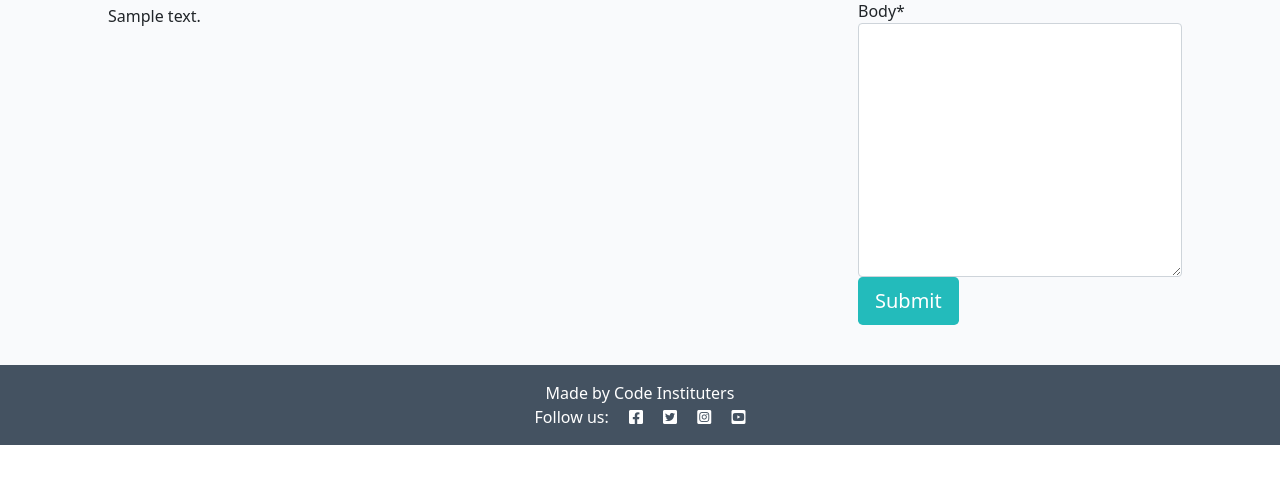
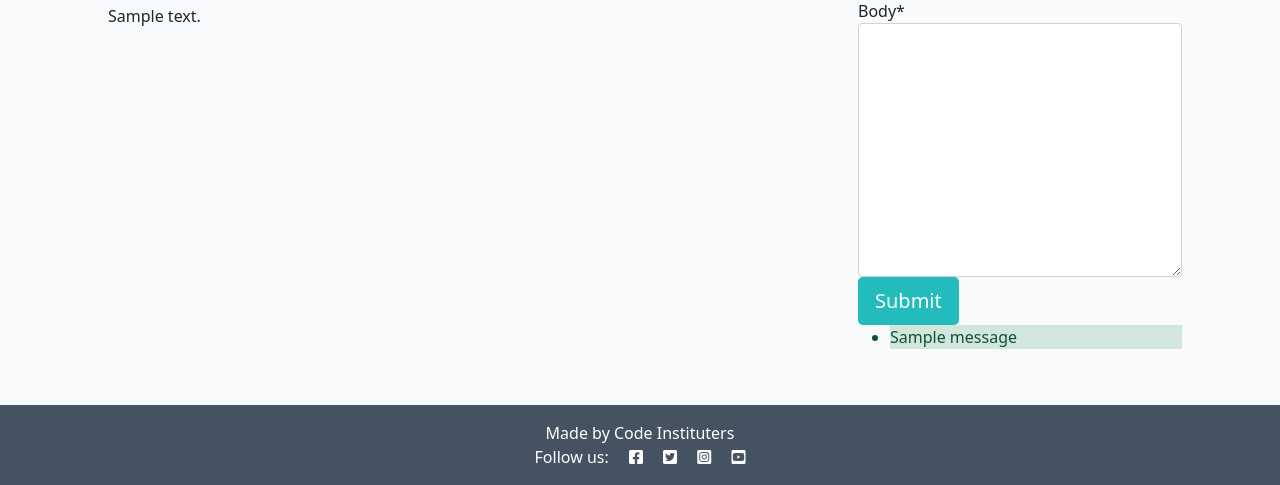
Before and after one commit to JL-14/django-blog, a Django app: a page that uses templates/post_detail.html in a window 1280 px wide. Shown: the part 630-1115 px from the top of the page. Before the commit the page ends 1075 px from the top, so only its background shows below. Run offline with Django 3.2, Linux system fonts and the light colour scheme; a user stored in the database is signed in; tables that the repository leaves empty hold one stand-in row (values such as "Sample post"); one stand-in notice (Sample message) is shown; some libraries are stand-ins or nearby versions.

Commit message:
Add comment submitted message

```diff
--- a/blog/views.py
+++ b/blog/views.py
@@ -1,6 +1,7 @@
 from django.shortcuts import render, get_object_or_404, reverse
 from django.views import generic, View
 from django.http import HttpResponseRedirect
+from django.contrib import messages
 from .models import Post
 from .forms import CommentForm
 
@@ -48,6 +49,7 @@ class PostDetail(View):
             comment = comment_form.save(commit=False)
             comment.post = post
             comment.save()
+            messages.success(request, 'Comment submitted successfully!')
         else:
             comment_form = CommentForm()
 
--- a/templates/post_detail.html
+++ b/templates/post_detail.html
@@ -106,6 +106,13 @@
                     {{ comment_form | crispy }}
                     {% csrf_token %}
                     <button type="submit" class="btn btn-signup btn-lg">Submit</button>
+                    {% if messages %}
+                        <ul class="messages">
+                            {% for message in messages %}
+                                <li{% if message.tags %} class="{{ message.tags }}"{% endif %}>{{ message }}</li>
+                            {% endfor %}
+                        </ul>
+                    {% endif %}
                 </form>
                 {% endif %}
                 {% endif %}
```
